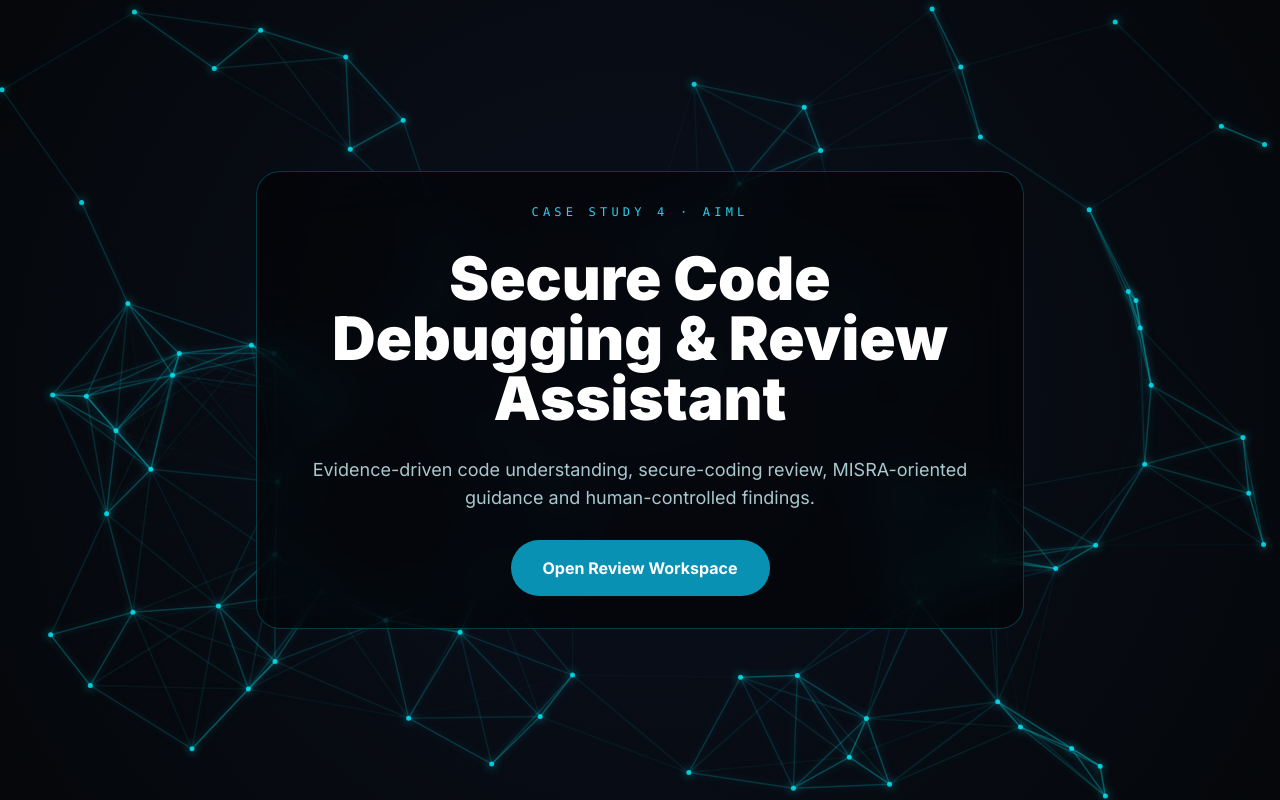
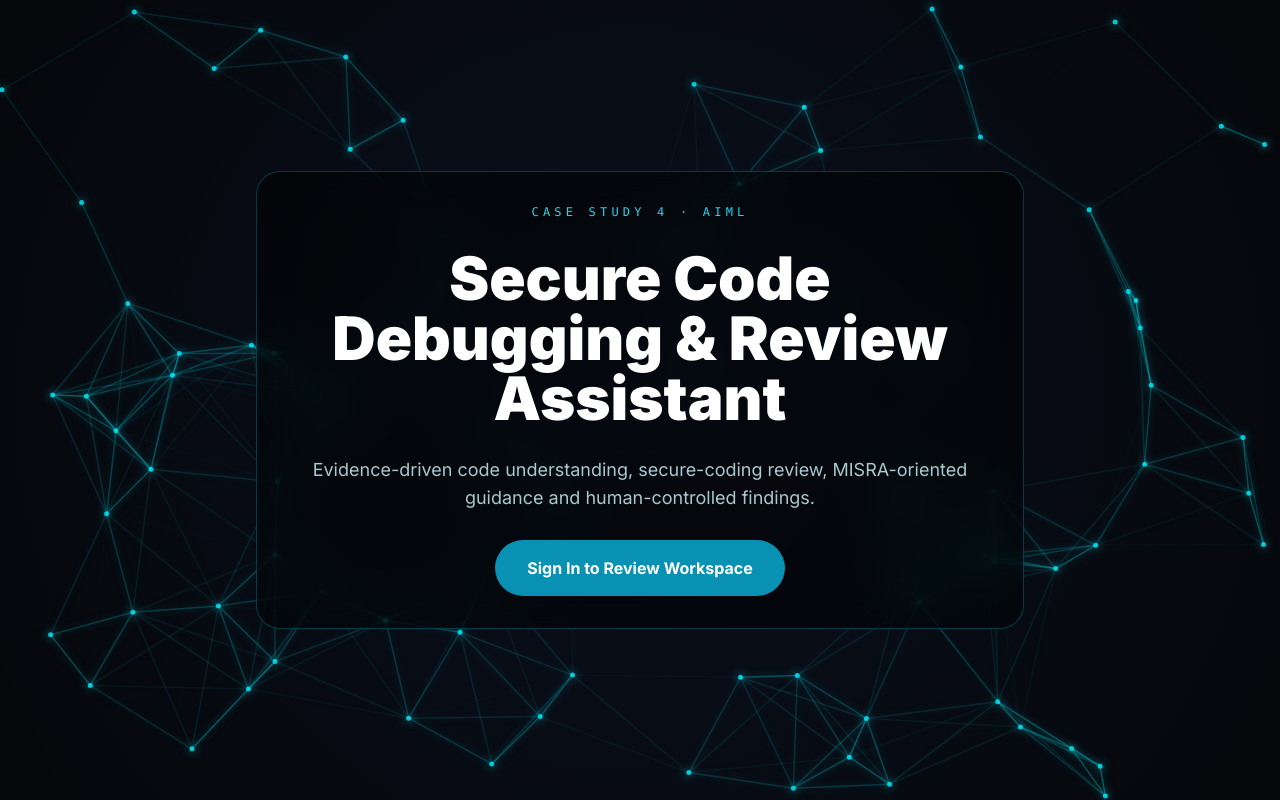
Before and after one commit to rkhm2004/Code-review-bot, a Next.js app in the folder frontend/: page / in a window 1280 px wide. Built offline with nearby package versions, Linux system fonts and the light colour scheme.

Commit message:
CS4: route public entry point through authentication

```diff
--- a/frontend/app/page.tsx
+++ b/frontend/app/page.tsx
@@ -14,9 +14,9 @@ export default function Home() {
         <p className="text-lg text-cyan-100/80">
           Evidence-driven code understanding, secure-coding review, MISRA-oriented guidance and human-controlled findings.
         </p>
-        <button onClick={() => router.push("/dashboard")}
+        <button onClick={() => router.push("/login")}
           className="px-8 py-4 bg-cyan-600 hover:bg-cyan-500 text-white font-bold rounded-full">
-          Open Review Workspace
+          Sign In to Review Workspace
         </button>
       </div>
     </main>
```
